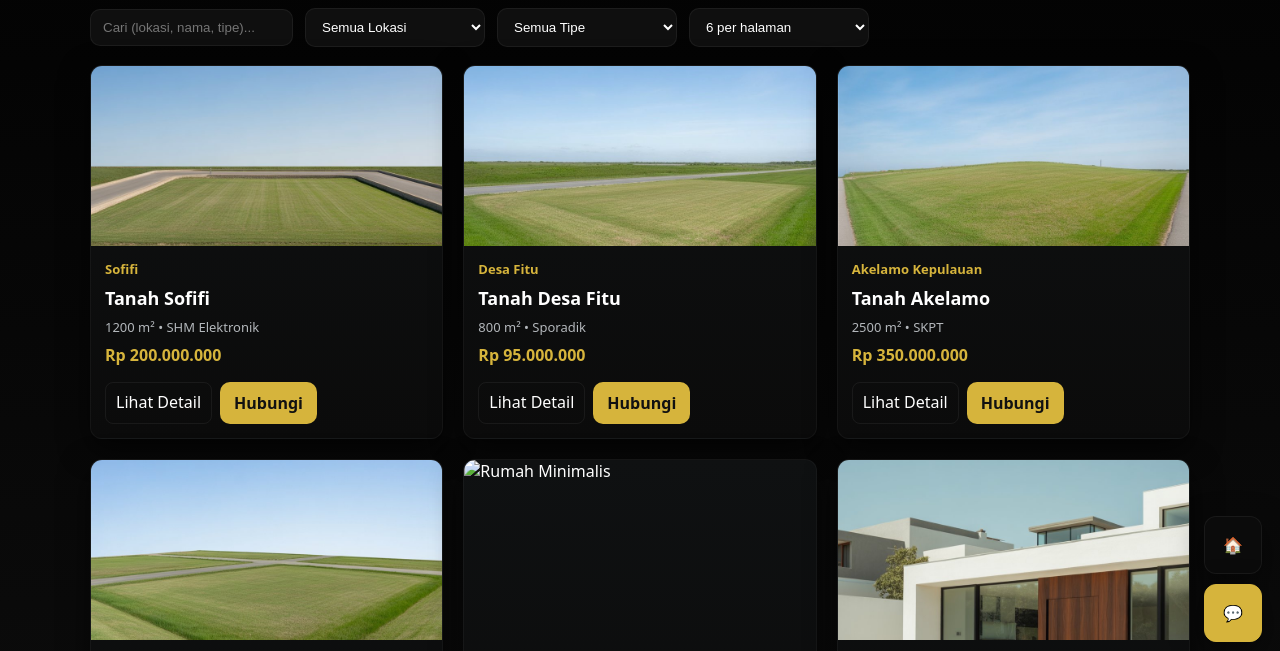
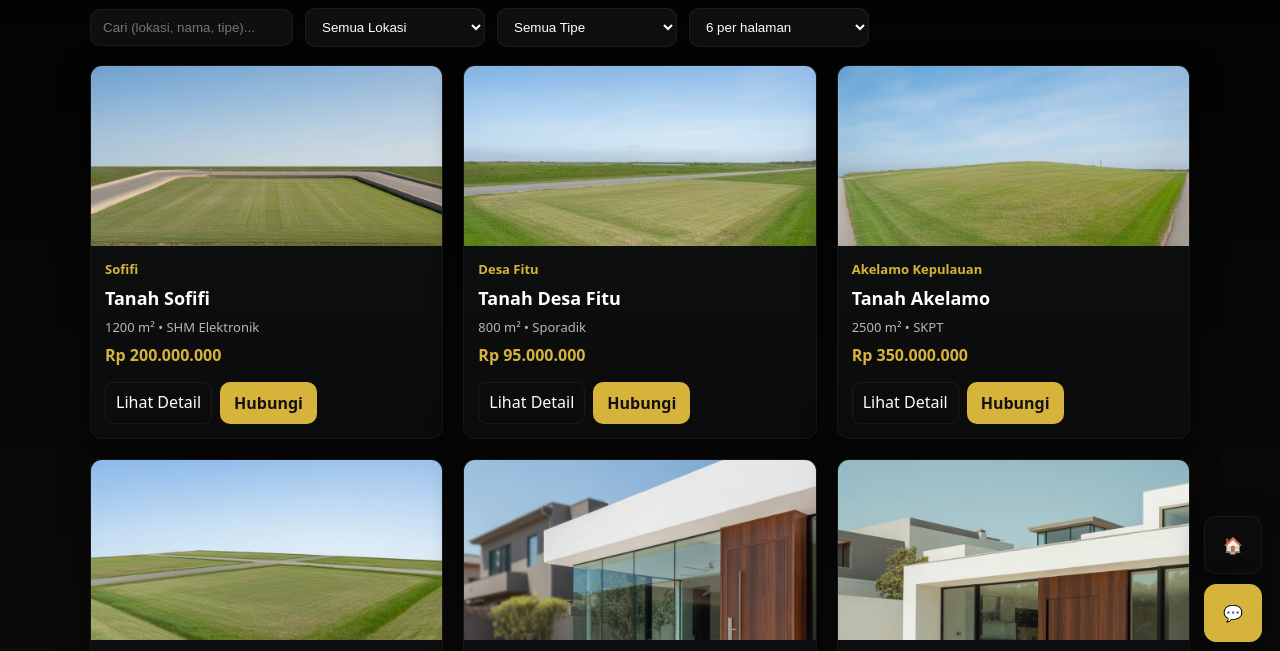
Before and after one commit to keluargasulabersatu-creator/melatibakery, a plain HTML site: page index.html in a window 1280 px wide. Shown: the part 140-791 px from the top of the page. Drawn offline with Linux system fonts and the light colour scheme.

Commit message:
Update index.html

```diff
--- a/index.html
+++ b/index.html
@@ -115,7 +115,7 @@ const properties = [
   {id:2,title:"Tanah Desa Fitu",type:"Tanah",lokasi:"Desa Fitu",luas:"800 m²",sert:"Sporadik",harga:"Rp 95.000.000",img:"tanah1.png",desc:"Akses jalan mobil, lingkungan tenang."},
   {id:3,title:"Tanah Akelamo",type:"Tanah",lokasi:"Akelamo Kepulauan",luas:"2500 m²",sert:"SKPT",harga:"Rp 350.000.000",img:"tanah2.png",desc:"Potensi untuk kebun atau investasi jangka panjang."},
   {id:4,title:"Tanah Sasa",type:"Tanah",lokasi:"Kelurahan Sasa",luas:"600 m²",sert:"SHM",harga:"Rp 180.000.000",img:"tanah3.png",desc:"Lokasi berkembang, potensi kenaikan nilai."},
-  {id:5,title:"Rumah Minimalis",type:"Rumah",lokasi:"Ternate Selatan",luas:"72 m²",sert:"SHM",harga:"Rp 450.000.000",img:"rumah.png",desc:"Rumah siap huni, lingkungan aman."},
+  {id:5,title:"Rumah Minimalis",type:"Rumah",lokasi:"Ternate Selatan",luas:"72 m²",sert:"SHM",harga:"Rp 450.000.000",img:"tumah.png",desc:"Rumah siap huni, lingkungan aman."},
   {id:6,title:"Rumah Cluster Elite",type:"Rumah",lokasi:"Tobelo",luas:"150 m²",sert:"SHM",harga:"Rp 600.000.000",img:"rumah1.png",desc:"Cluster modern, keamanan 24 jam."}
 ];
 
```
